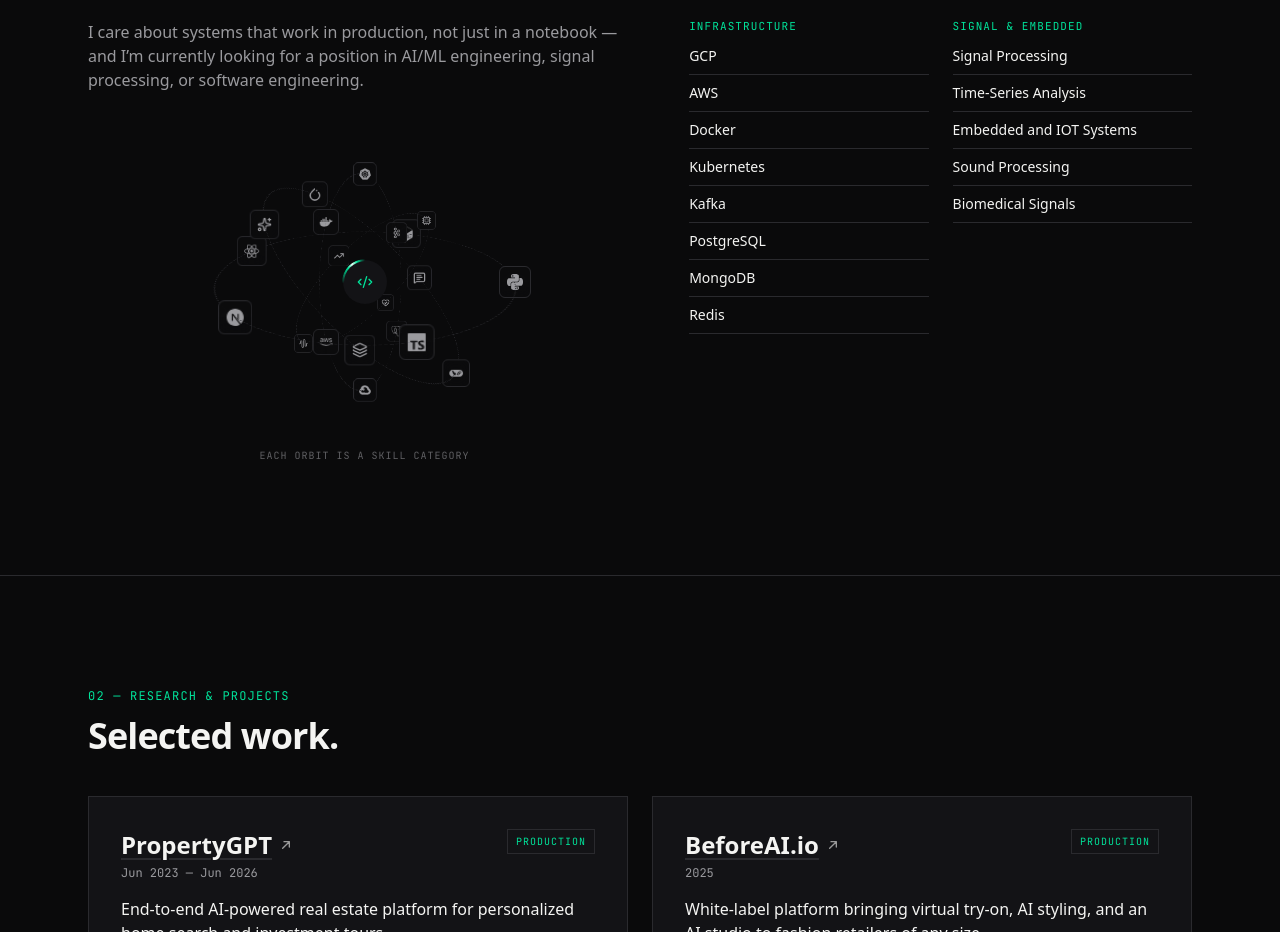
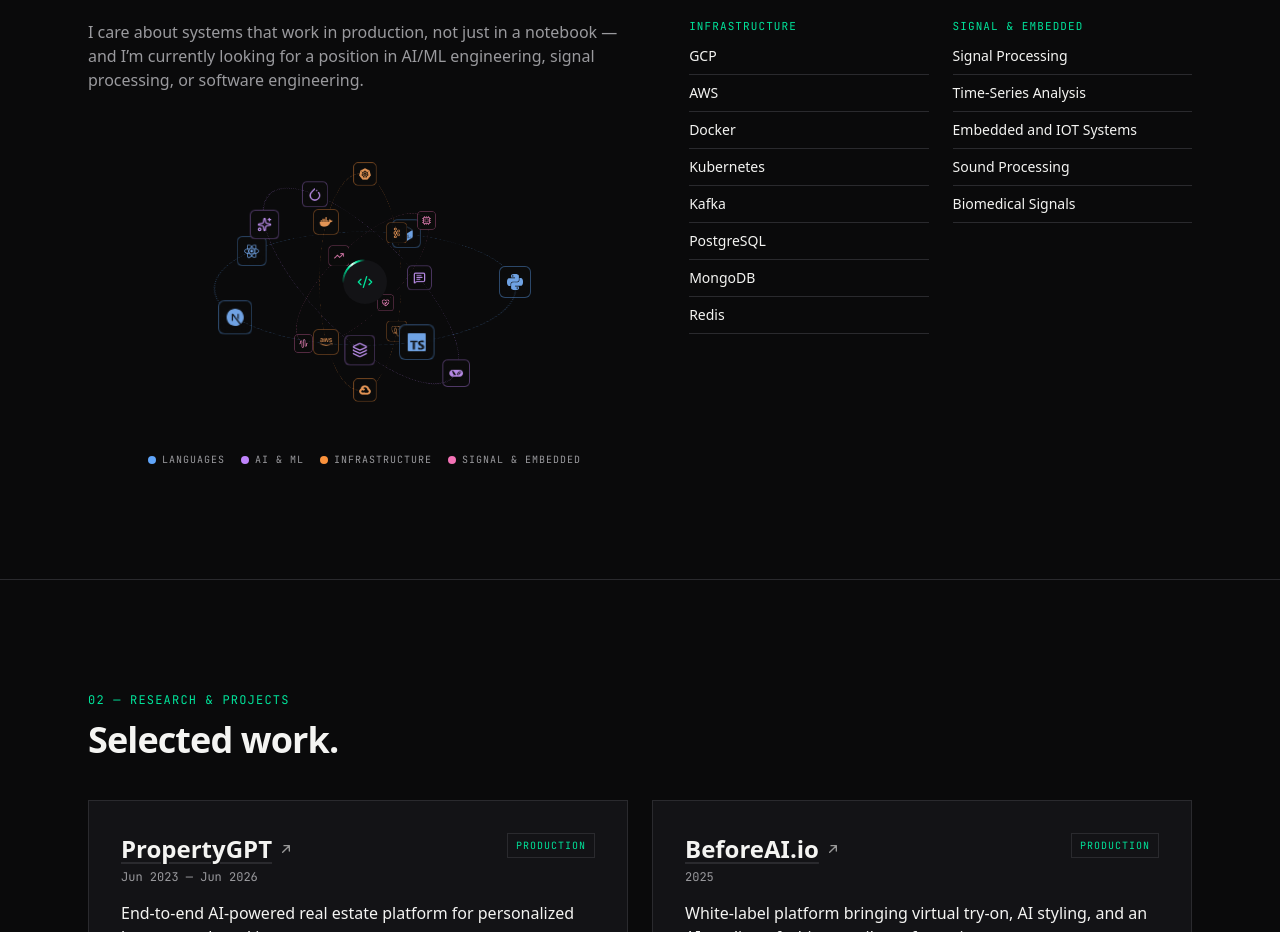
Before and after one commit to mohammadreza-babaeimosleh/mohammadreza-babaeimosleh.github.io, a Next.js app: page / in a window 1280 px wide. Shown: the part 1220-2152 px from the top of the page. Built offline with nearby package versions, Linux system fonts and the light colour scheme.

Commit message:
feat: colorize orbit

```diff
--- a/src/app/globals.css
+++ b/src/app/globals.css
@@ -226,3 +226,23 @@
     transform: rotateZ(360deg);
   }
 }
+
+.skill-chip {
+  pointer-events: auto;
+  border-color: color-mix(in srgb, var(--chip-color) 40%, transparent);
+  color: color-mix(in srgb, var(--chip-color) 75%, var(--muted-foreground));
+  transition:
+    border-color 0.2s ease,
+    color 0.2s ease,
+    background-color 0.2s ease;
+}
+
+.skill-chip:hover {
+  border-color: var(--chip-color);
+  color: var(--chip-color);
+  background-color: color-mix(
+    in srgb,
+    var(--chip-color) 14%,
+    var(--background)
+  );
+}
--- a/src/components/About.tsx
+++ b/src/components/About.tsx
@@ -91,9 +91,6 @@
 
             <div className="mt-10 hidden md:block">
               <SkillsOrbit3D />
-              <p className="mt-4 text-center font-mono text-[10px] uppercase tracking-widest text-muted-foreground/60">
-                Each orbit is a skill category
-              </p>
             </div>
           </Reveal>
 
--- a/src/components/SkillsOrbit3D.tsx
+++ b/src/components/SkillsOrbit3D.tsx
@@ -1,6 +1,12 @@
 "use client";
 
-import { useEffect, useRef, useState, type ComponentType } from "react";
+import {
+  useEffect,
+  useRef,
+  useState,
+  type ComponentType,
+  type CSSProperties,
+} from "react";
 import {
   Code2,
   Layers,
@@ -33,6 +39,7 @@
 
 type OrbitRing = {
   group: string;
+  color: string;
   items: SkillItem[];
   spreadDeg: number;
   scale: number;
@@ -45,6 +52,7 @@
 const RINGS: OrbitRing[] = [
   {
     group: "Languages",
+    color: "#60a5fa",
     items: [
       { label: "Python", Icon: SiPython },
       { label: "TypeScript", Icon: SiTypescript },
@@ -58,6 +66,7 @@
   },
   {
     group: "AI & ML",
+    color: "#c084fc",
     items: [
       { label: "LangChain", Icon: SiLangchain },
       { label: "LlamaIndex", Icon: Layers },
@@ -72,6 +81,7 @@
   },
   {
     group: "Infrastructure",
+    color: "#fb923c",
     items: [
       { label: "GCP", Icon: SiGooglecloud },
       { label: "AWS", Icon: FaAws },
@@ -86,6 +96,7 @@
   },
   {
     group: "Signal & Embedded",
+    color: "#f472b6",
     items: [
       { label: "Signal Processing", Icon: AudioWaveform },
       { label: "Time-Series Analysis", Icon: TrendingUp },
@@ -122,13 +133,14 @@
   const paused = reduceMotion || !isVisible;
 
   return (
+    <div>
       <div
         ref={containerRef}
         className="relative mx-auto aspect-square w-full max-w-[300px]"
         style={{ perspective: "1200px" }}
       >
         <div
-        className="absolute inset-0"
+          className="pointer-events-none absolute inset-0"
           style={{ transformStyle: "preserve-3d" }}
         >
           <div className="electric-border absolute left-1/2 top-1/2 z-10 flex h-11 w-11 -translate-x-1/2 -translate-y-1/2 items-center justify-center rounded-full bg-card">
@@ -138,21 +150,21 @@
           {RINGS.map((ring) => (
             <div
               key={ring.group}
-            className="absolute inset-0"
+              className="pointer-events-none absolute inset-0"
               style={{
                 transform: `scale(${ring.scale})`,
                 transformStyle: "preserve-3d",
               }}
             >
               <div
-              className="absolute inset-0"
+                className="pointer-events-none absolute inset-0"
                 style={{
                   transform: `rotateZ(${ring.spreadDeg}deg)`,
                   transformStyle: "preserve-3d",
                 }}
               >
                 <div
-                className="absolute inset-0"
+                  className="pointer-events-none absolute inset-0"
                   style={{
                     transform: `rotateX(${TILT_DEG}deg)`,
                     transformStyle: "preserve-3d",
@@ -160,11 +172,12 @@
                 >
                   <div
                     aria-hidden
-                  className="absolute inset-0 rounded-full border border-dashed border-border/50"
+                    className="pointer-events-none absolute inset-0 rounded-full border border-dashed"
+                    style={{ borderColor: `${ring.color}4d` }}
                   />
 
                   <div
-                  className="absolute inset-0"
+                    className="pointer-events-none absolute inset-0"
                     style={{
                       transformStyle: "preserve-3d",
                       animationName: "ring3d-spin",
@@ -184,7 +197,7 @@
                       return (
                         <div
                           key={item.label}
-                        className="absolute -translate-x-1/2 -translate-y-1/2"
+                          className="pointer-events-none absolute -translate-x-1/2 -translate-y-1/2"
                           style={{
                             left: `${x}%`,
                             top: `${y}%`,
@@ -213,14 +226,17 @@
                               }}
                             >
                               <span
-                              style={{
+                                style={
+                                  {
                                     display: "flex",
                                     transform: `rotateZ(${-ring.spreadDeg}deg)`,
-                              }}
+                                    "--chip-color": ring.color,
+                                  } as CSSProperties
+                                }
                                 title={item.label}
                                 aria-label={item.label}
                                 role="img"
-                              className="h-8 w-8 items-center justify-center rounded-md border border-border bg-background/90 text-muted-foreground backdrop-blur-sm transition-colors hover:border-accent hover:text-accent"
+                                className="skill-chip h-8 w-8 items-center justify-center rounded-md border bg-background/90 backdrop-blur-sm"
                               >
                                 <Icon className="h-4 w-4" />
                               </span>
@@ -236,5 +252,21 @@
           ))}
         </div>
       </div>
+
+      <div className="mt-5 flex flex-wrap items-center justify-center gap-x-4 gap-y-2">
+        {RINGS.map((ring) => (
+          <div key={ring.group} className="flex items-center gap-1.5">
+            <span
+              aria-hidden
+              className="h-2 w-2 rounded-full"
+              style={{ backgroundColor: ring.color }}
+            />
+            <span className="font-mono text-[10px] uppercase tracking-widest text-muted-foreground">
+              {ring.group}
+            </span>
+          </div>
+        ))}
+      </div>
+    </div>
   );
 }
```
Lines whose indentation alone changed are shown as unchanged.
